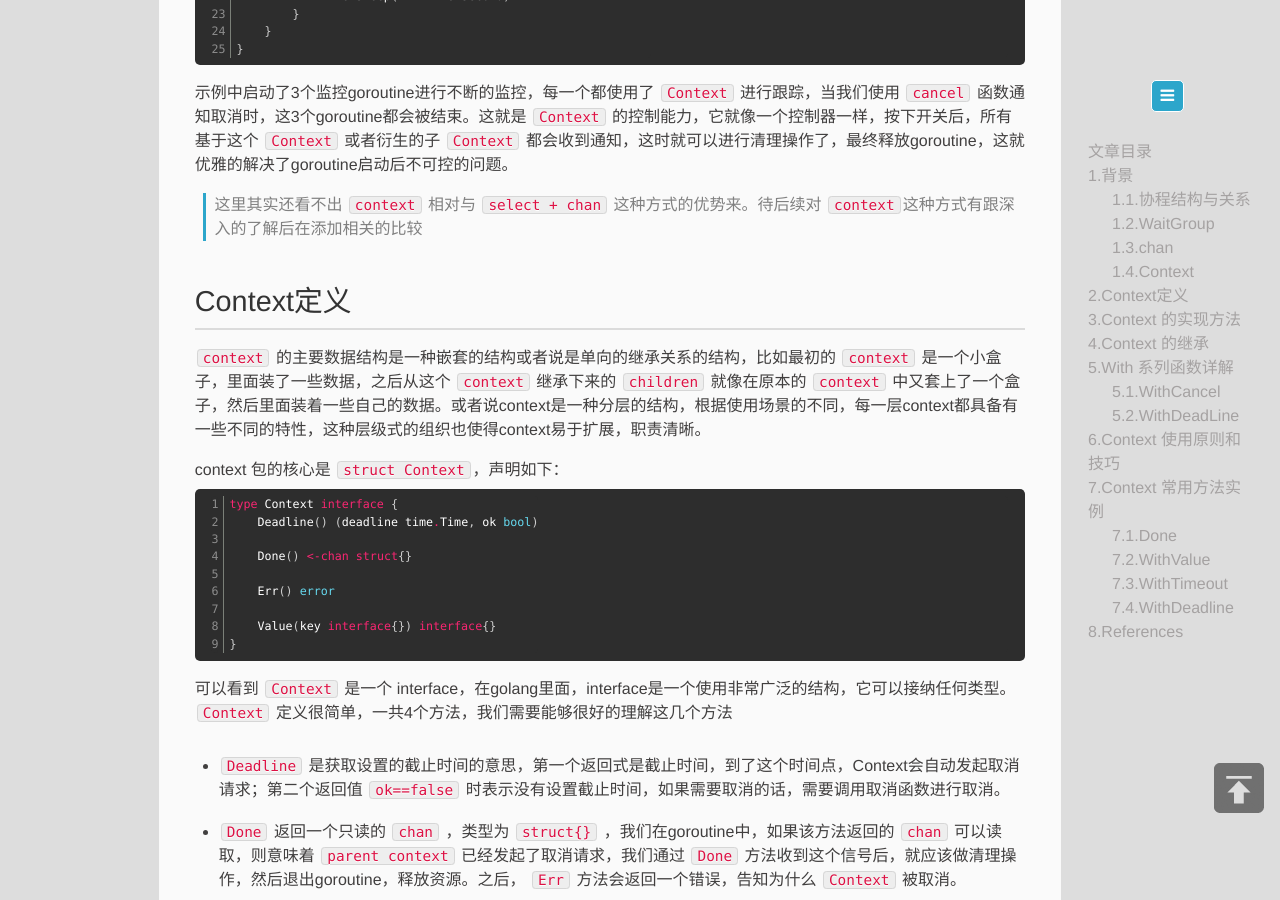
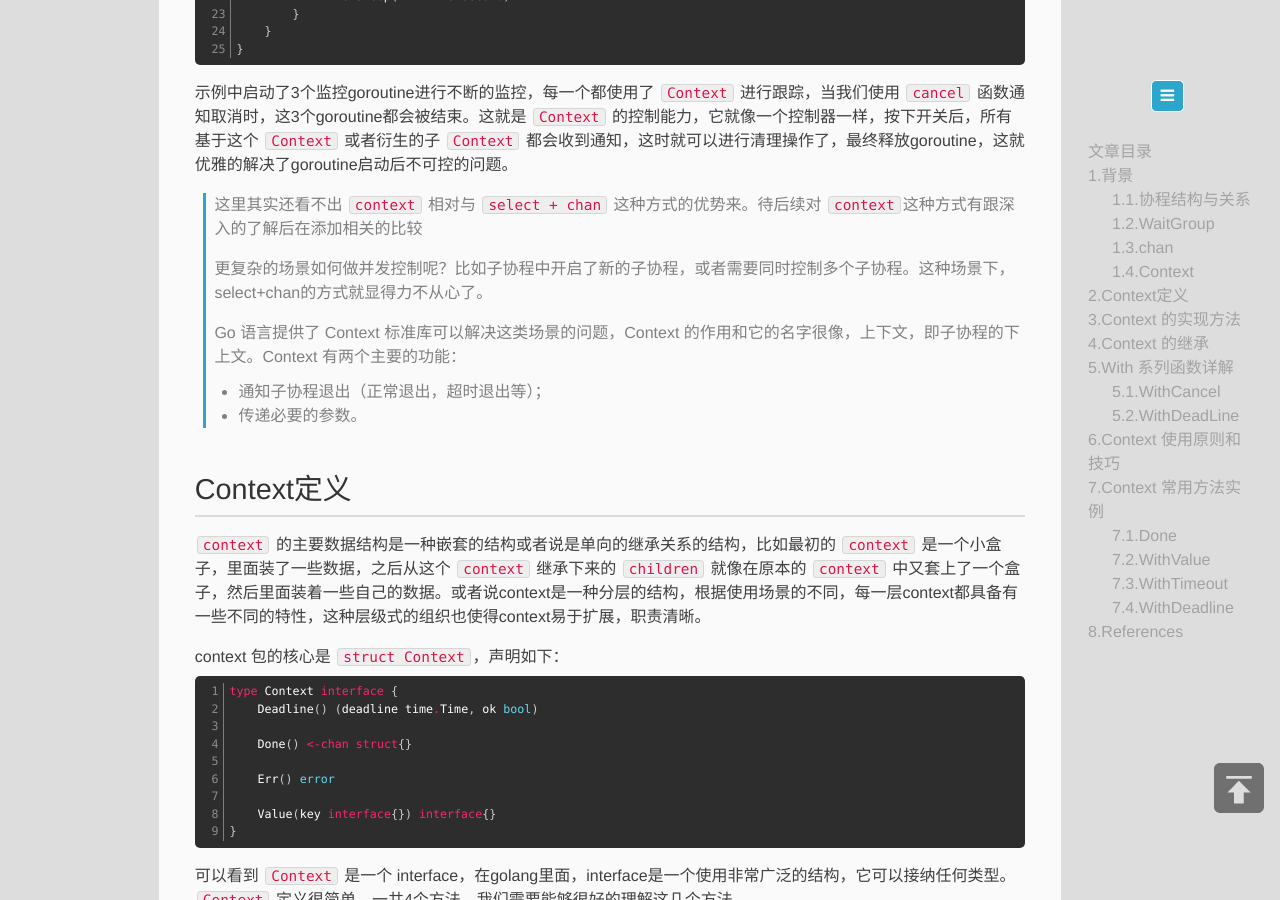
Before and after one commit to aimuke/aimuke.github.io, a Jekyll site: the page built from _posts/go/2020-01-13-go-context.md, in a window 1280 px wide and 900 px high, scrolled down 3980 px. Built offline with Jekyll 4.4.1, drawn with Linux system fonts in a browser that asks for light colours; a script that is not in the unit is left out; comment, search, counter and statistics services are not loaded.

Commit message:
Update 2020-01-13-go-context.md

```diff
--- a/_posts/go/2020-01-13-go-context.md
+++ b/_posts/go/2020-01-13-go-context.md
@@ -164,6 +164,13 @@ func watch(ctx context.Context, name string) {
 示例中启动了3个监控goroutine进行不断的监控，每一个都使用了 `Context` 进行跟踪，当我们使用 `cancel` 函数通知取消时，这3个goroutine都会被结束。这就是 `Context` 的控制能力，它就像一个控制器一样，按下开关后，所有基于这个 `Context` 或者衍生的子 `Context` 都会收到通知，这时就可以进行清理操作了，最终释放goroutine，这就优雅的解决了goroutine启动后不可控的问题。
 
 > 这里其实还看不出 `context` 相对与 `select + chan` 这种方式的优势来。待后续对 `context`这种方式有跟深入的了解后在添加相关的比较
+>
+> 更复杂的场景如何做并发控制呢？比如子协程中开启了新的子协程，或者需要同时控制多个子协程。这种场景下，select+chan的方式就显得力不从心了。
+>
+> Go 语言提供了 Context 标准库可以解决这类场景的问题，Context 的作用和它的名字很像，上下文，即子协程的下上文。Context 有两个主要的功能：
+>
+> - 通知子协程退出（正常退出，超时退出等）；
+> - 传递必要的参数。
 
 # Context定义
 
```
